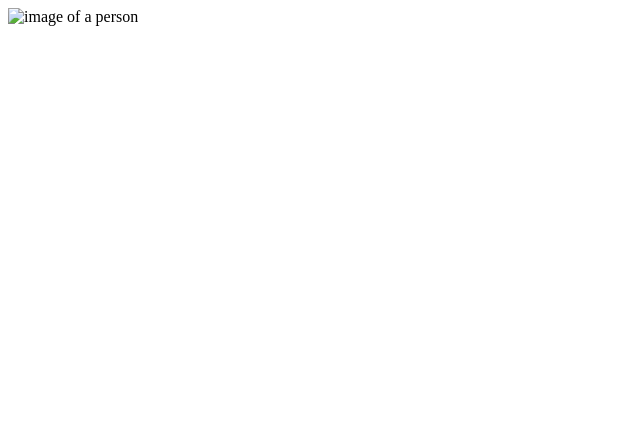
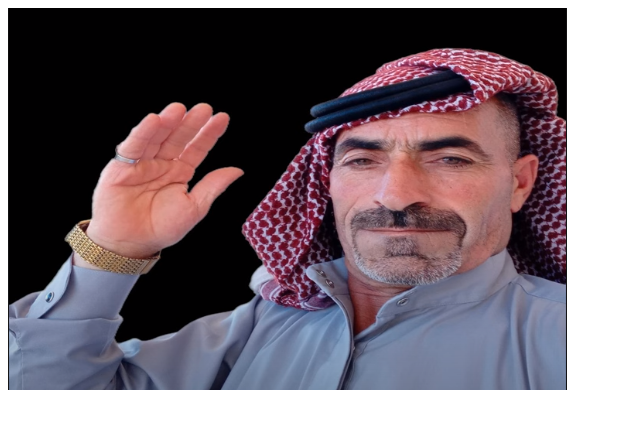
Before and after one commit to spinxr/test2, a plain HTML site: page project5/index.html in a window 1280 px wide. Shown: the whole page, without its empty margins (0-640 px from the left). Drawn offline with Linux system fonts and the light colour scheme.

Commit message:
Update index.html

```diff
--- a/project5/index.html
+++ b/project5/index.html
@@ -8,12 +8,12 @@
         <meta property="og:title" content="AnimalFacts">
         <meta property="og:url" content="https://spinxr.github.io/test2/">
         <meta property="og:type" content="website">
-        <meta property="og:image" content="project5/visual/image1.PNG">
+        <meta property="og:image" content="/test2/project5/visual/image1.PNG">
 
     </head>
     <body>
         <main>
-            <img src="project5/visual/image1.PNG" alt="image of a person">
+            <img src="/test2/project5/visual/image1.PNG" alt="image of a person">
         </main>
     </body>
 
```
